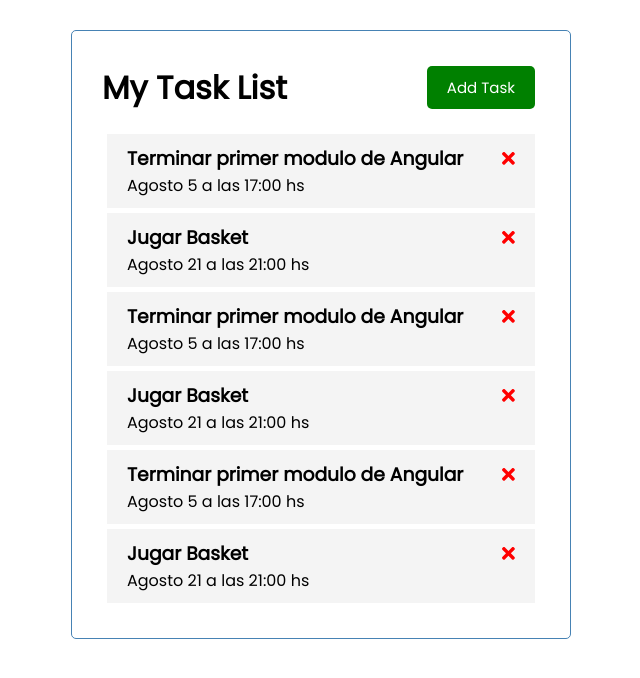
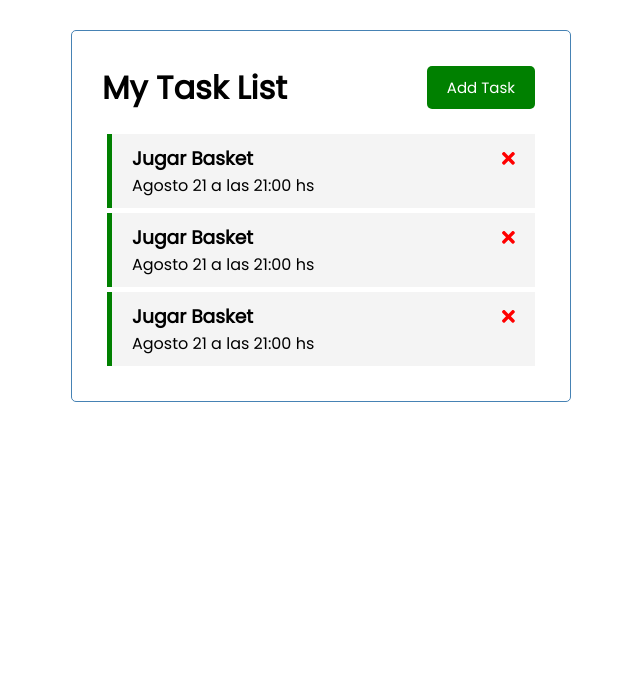
Before and after one commit to groialeonardo/task-list, an Angular app: page / in a window 1280 px wide. Shown: the top 678 px of the page, without its empty margins (319-959 px from the left). Built offline with nearby package versions, Linux system fonts and the light colour scheme; data requests are answered from the project's data file.

Commit message:
Se agrega bandera verde reminder, solo en browser, falta cambiar en base de datos

```diff
--- a/db.json
+++ b/db.json
@@ -1,41 +1,19 @@
 {
-  "task": [
+  "tasks": [
     {
       "id": 1,
-      "text": "Terminar primer modulo de Angular",
-      "day": "Agosto 5 a las 17:00 hs",
+      "text": "Jugar Basket",
+      "day": "Agosto 21 a las 21:00 hs",
       "reminder": true
     },
-
     {
       "id": 2,
       "text": "Jugar Basket",
       "day": "Agosto 21 a las 21:00 hs",
       "reminder": true
     },
-
-    {
-      "id": 3,
-      "text": "Terminar primer modulo de Angular",
-      "day": "Agosto 5 a las 17:00 hs",
-      "reminder": true
-    },
-
     {
       "id": 4,
-      "text": "Jugar Basket",
-      "day": "Agosto 21 a las 21:00 hs",
-      "reminder": true
-    },
-
-    {
-      "id": 5,
-      "text": "Terminar primer modulo de Angular",
-      "day": "Agosto 5 a las 17:00 hs",
-      "reminder": true
-    },
-    {
-      "id": 6,
       "text": "Jugar Basket",
       "day": "Agosto 21 a las 21:00 hs",
       "reminder": true
--- a/src/app/components/task-item/task-item.component.css
+++ b/src/app/components/task-item/task-item.component.css
@@ -6,7 +6,7 @@
 }
 
 .task.reminder{
-  border-left: green;
+  border-left: 5px solid green;
 }
 
 .task h3 {
--- a/src/app/components/task-item/task-item.component.html
+++ b/src/app/components/task-item/task-item.component.html
@@ -1,4 +1,9 @@
-<div class="task">
+<div
+  class="task"
+  [ngClass]="{reminder: task.reminder}"
+  (click) ="onToggle(task)"
+
+>
 
   <h3>{{task.text}}
 
@@ -6,7 +11,7 @@
 
     [icon]="faTimes"
     [ngStyle]="{'color':'red'}"
-    (click)= "onDelete()"
+    (click)= "onDelete(task)"
 
     ></fa-icon>
 
--- a/src/app/components/task-item/task-item.component.ts
+++ b/src/app/components/task-item/task-item.component.ts
@@ -13,7 +13,8 @@ import { TASKS } from '../../mock-tasks';
 export class TaskItemComponent implements OnInit {
 
   @Input() task:Task = TASKS[0];
-  @Output() onDeleteEvent= new EventEmitter();
+  @Output() onDeleteEvent:EventEmitter<Task> = new EventEmitter();
+  @Output() onToogleReminderEvent:EventEmitter<Task>= new EventEmitter();
   faTimes = faTimes;
 
   constructor() { }
@@ -21,9 +22,12 @@ export class TaskItemComponent implements OnInit {
   ngOnInit(): void {
   }
 
-  onDelete() {
-    this.onDeleteEvent.emit(this.task);
+  onDelete(task:Task) {
+    this.onDeleteEvent.emit(task);
 
   }
+  onToggle(task:Task) {
+    this.onToogleReminderEvent.emit(task);
 
+  }
 }
--- a/src/app/components/tasks/tasks.component.html
+++ b/src/app/components/tasks/tasks.component.html
@@ -3,6 +3,7 @@
   *ngFor="let task of tasks"
   [task] = task
   (onDeleteEvent)="deleteTask(task)"
+  (onToogleReminderEvent)="onToggleReminder(task)"
 
 >
 </app-task-item>
--- a/src/app/components/tasks/tasks.component.ts
+++ b/src/app/components/tasks/tasks.component.ts
@@ -31,4 +31,8 @@ export class TasksComponent implements OnInit {
     )
   }
 
+  onToggleReminder(task:Task){
+    task.reminder = !task.reminder;
+  }
+
 }
--- a/src/app/services/task.service.ts
+++ b/src/app/services/task.service.ts
@@ -10,7 +10,7 @@ import { TASKS } from '../mock-tasks';
 })
 export class TaskService {
 
-  apiUrl = "http://localhost:5000/task";
+  apiUrl = "http://localhost:5000/tasks";
 
 
   constructor(
@@ -31,9 +31,7 @@ export class TaskService {
 
    return this.httpClient.delete<Task[]>(url)
 
+  }
 
 
-
-  }
-
 }
```
